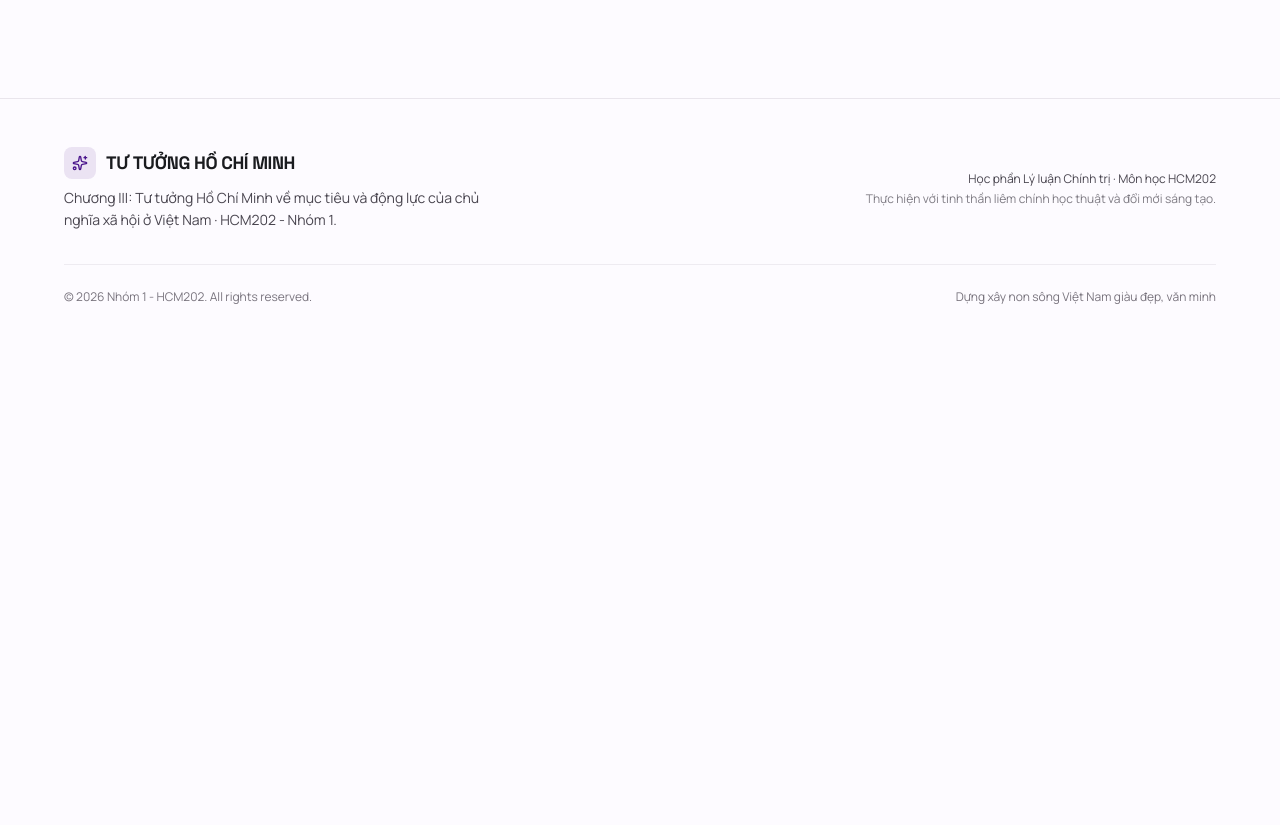
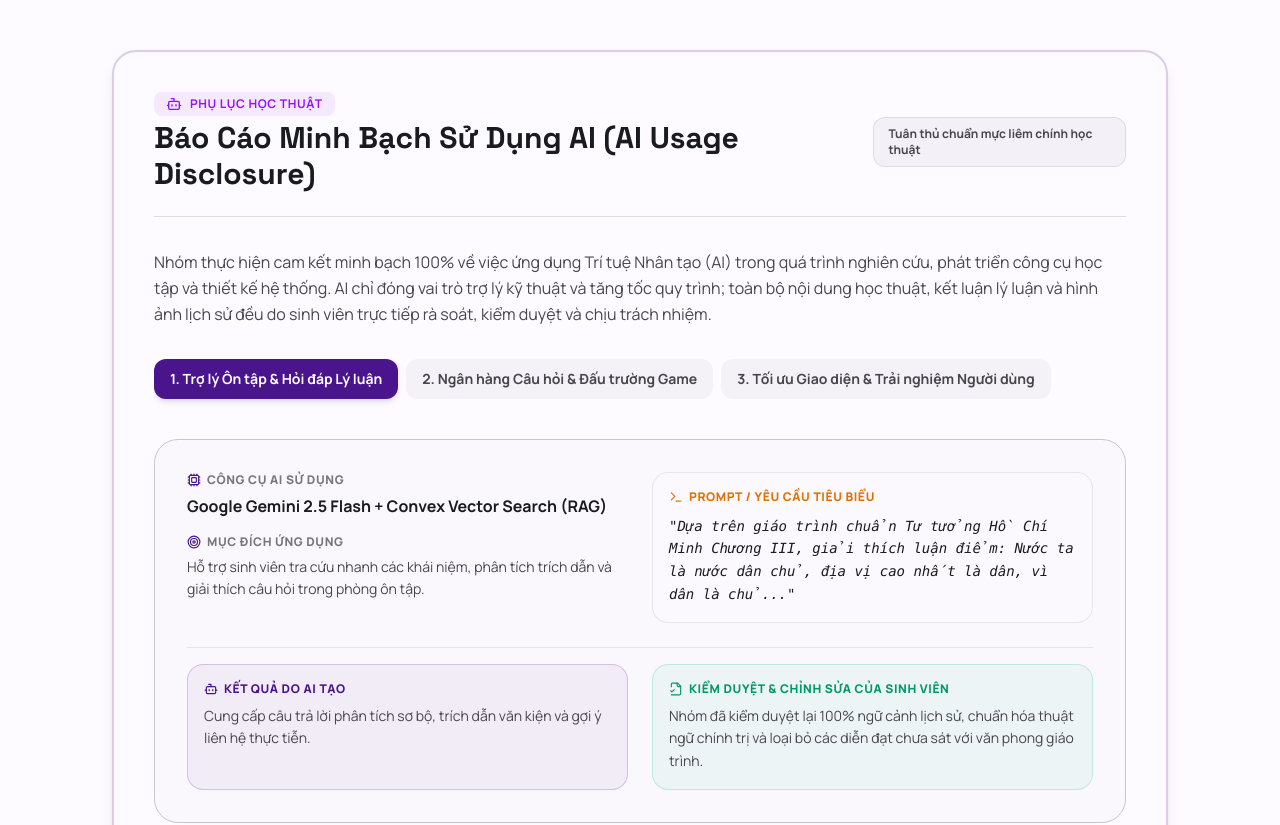
Before and after one commit to Triet1-MLN1/project, a React (Vite) app: page /about in a window 1280 px wide. Shown: the part 1480-2305 px from the top of the page. Before the commit the page ends 1817 px from the top, so only its background shows below. Built offline with nearby package versions, Linux system fonts and the light colour scheme; no server answers.

Commit message:
feat(about): add academic AI Usage Disclosure section with tools, purpose, prompts, and human verification

```diff
--- a/src/pages/About.tsx
+++ b/src/pages/About.tsx
@@ -12,7 +12,12 @@ import {
   Scale,
   Award,
   Layers,
-  Code2
+  Code2,
+  Bot,
+  Terminal,
+  FileCheck2,
+  Sliders,
+  Cpu
 } from 'lucide-react';
 
 const fadeInUp = {
@@ -28,8 +33,35 @@ const staggerContainer = {
   }
 };
 
+const AI_USAGE_ITEMS = [
+  {
+    category: "1. Trợ lý Ôn tập & Hỏi đáp Lý luận",
+    tool: "Google Gemini 2.5 Flash + Convex Vector Search (RAG)",
+    purpose: "Hỗ trợ sinh viên tra cứu nhanh các khái niệm, phân tích trích dẫn và giải thích câu hỏi trong phòng ôn tập.",
+    prompt: '"Dựa trên giáo trình chuẩn Tư tưởng Hồ Chí Minh Chương III, giải thích luận điểm: Nước ta là nước dân chủ, địa vị cao nhất là dân, vì dân là chủ..."',
+    result: "Cung cấp câu trả lời phân tích sơ bộ, trích dẫn văn kiện và gợi ý liên hệ thực tiễn.",
+    humanEdit: "Nhóm đã kiểm duyệt lại 100% ngữ cảnh lịch sử, chuẩn hóa thuật ngữ chính trị và loại bỏ các diễn đạt chưa sát với văn phong giáo trình."
+  },
+  {
+    category: "2. Ngân hàng Câu hỏi & Đấu trường Game",
+    tool: "Google Generative AI SDK",
+    purpose: "Hỗ trợ soạn thảo và phân loại độ khó cho ngân hàng câu hỏi trắc nghiệm đối chứng.",
+    prompt: '"Tạo 10 câu hỏi trắc nghiệm 4 lựa chọn về phép biện chứng Xây và Chống trong tư tưởng đạo đức Hồ Chí Minh, có đáp án và giải thích..."',
+    result: "Sinh ra bộ câu hỏi thô dạng JSON với các phương án lựa chọn A, B, C, D.",
+    humanEdit: "Đối chiếu từng câu hỏi với giáo trình BGD&ĐT, chỉnh sửa các phương án gây nhiễu để đảm bảo tính phân hóa và độ chính xác học thuật."
+  },
+  {
+    category: "3. Tối ưu Giao diện & Trải nghiệm Người dùng",
+    tool: "Antigravity AI Agent & Vite/React Tooling",
+    purpose: "Hỗ trợ chuyển đổi sơ đồ tư duy logic thành các thành phần giao diện tương tác mượt mà.",
+    prompt: '"Thiết kế Component Mindmap tương tác và bảng so sánh Xây - Chống theo phong cách hiện đại, trang trọng, chuẩn màu đỏ - vàng kim..."',
+    result: "Khung giao diện React + Tailwind CSS với hiệu ứng chuyển động Framer Motion.",
+    humanEdit: "Thay thế toàn bộ ảnh minh họa do AI tạo bằng ảnh tư liệu lịch sử chụp thực tế 100% từ kho tư liệu quốc gia và Wikimedia Commons."
+  }
+];
+
 export default function About() {
-  const [activeTab, setActiveTab] = useState(0);
+  const [activeAiTab, setActiveAiTab] = useState(0);
 
   const pillars = [
     {
@@ -90,7 +122,7 @@ export default function About() {
         className="max-w-6xl mx-auto px-6 lg:px-12 mb-20 w-full"
       >
         <div className="grid grid-cols-1 md:grid-cols-2 gap-6">
-          {pillars.map((p, idx) => {
+          {pillars.map((p) => {
             const Icon = p.icon;
             return (
               <motion.div
@@ -118,7 +150,7 @@ export default function About() {
         whileInView="visible"
         viewport={{ once: true }}
         variants={staggerContainer}
-        className="max-w-6xl mx-auto px-6 lg:px-12 mb-16 w-full"
+        className="max-w-6xl mx-auto px-6 lg:px-12 mb-20 w-full"
       >
         <div className="grid grid-cols-1 lg:grid-cols-2 gap-8">
           {/* Academic Integrity */}
@@ -154,6 +186,119 @@ export default function About() {
           </motion.div>
         </div>
       </motion.section>
+
+      {/* ═══ AI USAGE DISCLOSURE / PHỤ LỤC MINH BẠCH SỬ DỤNG AI ═══ */}
+      <motion.section
+        initial="hidden"
+        whileInView="visible"
+        viewport={{ once: true }}
+        variants={staggerContainer}
+        className="max-w-6xl mx-auto px-6 lg:px-12 mb-16 w-full"
+      >
+        <motion.div
+          variants={fadeInUp}
+          className="bg-surface rounded-3xl p-8 md:p-10 border-2 border-primary/20 shadow-lg space-y-8"
+        >
+          <div className="flex flex-col md:flex-row md:items-center justify-between gap-4 border-b border-outline-variant/60 pb-6">
+            <div className="space-y-1">
+              <div className="inline-flex items-center gap-2 px-3 py-1 bg-purple-500/10 text-purple-600 dark:text-purple-400 rounded-lg text-xs font-bold uppercase tracking-wider">
+                <Bot className="w-4 h-4" /> Phụ Lục Học Thuật
+              </div>
+              <h2 className="text-2xl md:text-3xl font-headline font-bold text-on-surface">
+                Báo Cáo Minh Bạch Sử Dụng AI (AI Usage Disclosure)
+              </h2>
+            </div>
+            <span className="text-xs font-bold text-on-surface-variant bg-surface-variant/40 px-3.5 py-2 rounded-xl border border-outline-variant/50 self-start md:self-auto">
+              Tuân thủ chuẩn mực liêm chính học thuật
+            </span>
+          </div>
+
+          <p className="text-on-surface-variant text-sm md:text-base leading-relaxed">
+            Nhóm thực hiện cam kết minh bạch 100% về việc ứng dụng Trí tuệ Nhân tạo (AI) trong quá trình nghiên cứu, phát triển công cụ học tập và thiết kế hệ thống. AI chỉ đóng vai trò trợ lý kỹ thuật và tăng tốc quy trình; toàn bộ nội dung học thuật, kết luận lý luận và hình ảnh lịch sử đều do sinh viên trực tiếp rà soát, kiểm duyệt và chịu trách nhiệm.
+          </p>
+
+          {/* AI Usage Tabs / Selector */}
+          <div className="flex gap-2 overflow-x-auto pb-2 scrollbar-hide">
+            {AI_USAGE_ITEMS.map((item, idx) => (
+              <button
+                key={idx}
+                onClick={() => setActiveAiTab(idx)}
+                className={`px-4 py-2.5 rounded-2xl text-xs md:text-sm font-bold shrink-0 transition-all ${
+                  activeAiTab === idx
+                    ? 'bg-primary text-white shadow-md'
+                    : 'bg-surface-variant/40 hover:bg-surface-variant text-on-surface-variant'
+                }`}
+              >
+                {item.category}
+              </button>
+            ))}
+          </div>
+
+          {/* Selected AI Usage Details Card */}
+          <motion.div
+            key={activeAiTab}
+            initial={{ opacity: 0, y: 10 }}
+            animate={{ opacity: 1, y: 0 }}
+            transition={{ duration: 0.3 }}
+            className="bg-surface-variant/15 border border-outline-variant rounded-3xl p-6 md:p-8 space-y-6"
+          >
+            <div className="grid grid-cols-1 md:grid-cols-2 gap-6">
+              {/* Tool & Purpose */}
+              <div className="space-y-4">
+                <div className="space-y-1.5">
+                  <span className="text-xs font-extrabold uppercase tracking-wider text-outline flex items-center gap-1.5">
+                    <Cpu className="w-3.5 h-3.5 text-primary" /> Công cụ AI sử dụng
+                  </span>
+                  <p className="text-base font-bold text-on-surface">
+                    {AI_USAGE_ITEMS[activeAiTab].tool}
+                  </p>
+                </div>
+
+                <div className="space-y-1.5">
+                  <span className="text-xs font-extrabold uppercase tracking-wider text-outline flex items-center gap-1.5">
+                    <Target className="w-3.5 h-3.5 text-primary" /> Mục đích ứng dụng
+                  </span>
+                  <p className="text-sm text-on-surface-variant leading-relaxed">
+                    {AI_USAGE_ITEMS[activeAiTab].purpose}
+                  </p>
+                </div>
+              </div>
+
+              {/* Prompt */}
+              <div className="space-y-1.5 bg-background/60 p-4 rounded-2xl border border-outline-variant/40">
+                <span className="text-xs font-extrabold uppercase tracking-wider text-amber-600 dark:text-amber-400 flex items-center gap-1.5">
+                  <Terminal className="w-3.5 h-3.5" /> Prompt / Yêu cầu tiêu biểu
+                </span>
+                <p className="text-xs md:text-sm font-mono text-on-surface italic leading-relaxed pt-1">
+                  {AI_USAGE_ITEMS[activeAiTab].prompt}
+                </p>
+              </div>
+            </div>
+
+            <div className="grid grid-cols-1 md:grid-cols-2 gap-6 pt-4 border-t border-outline-variant/40">
+              {/* AI Output */}
+              <div className="p-4 rounded-2xl bg-primary/5 border border-primary/20 space-y-2">
+                <span className="text-xs font-extrabold uppercase tracking-wider text-primary flex items-center gap-1.5">
+                  <Bot className="w-3.5 h-3.5" /> Kết quả do AI tạo
+                </span>
+                <p className="text-xs md:text-sm text-on-surface-variant leading-relaxed">
+                  {AI_USAGE_ITEMS[activeAiTab].result}
+                </p>
+              </div>
+
+              {/* Human Editing & Verification */}
+              <div className="p-4 rounded-2xl bg-emerald-500/5 border border-emerald-500/20 space-y-2">
+                <span className="text-xs font-extrabold uppercase tracking-wider text-emerald-600 dark:text-emerald-400 flex items-center gap-1.5">
+                  <FileCheck2 className="w-3.5 h-3.5" /> Kiểm duyệt & Chỉnh sửa của sinh viên
+                </span>
+                <p className="text-xs md:text-sm text-on-surface-variant leading-relaxed">
+                  {AI_USAGE_ITEMS[activeAiTab].humanEdit}
+                </p>
+              </div>
+            </div>
+          </motion.div>
+        </motion.div>
+      </motion.section>
     </main>
   );
 }
```
